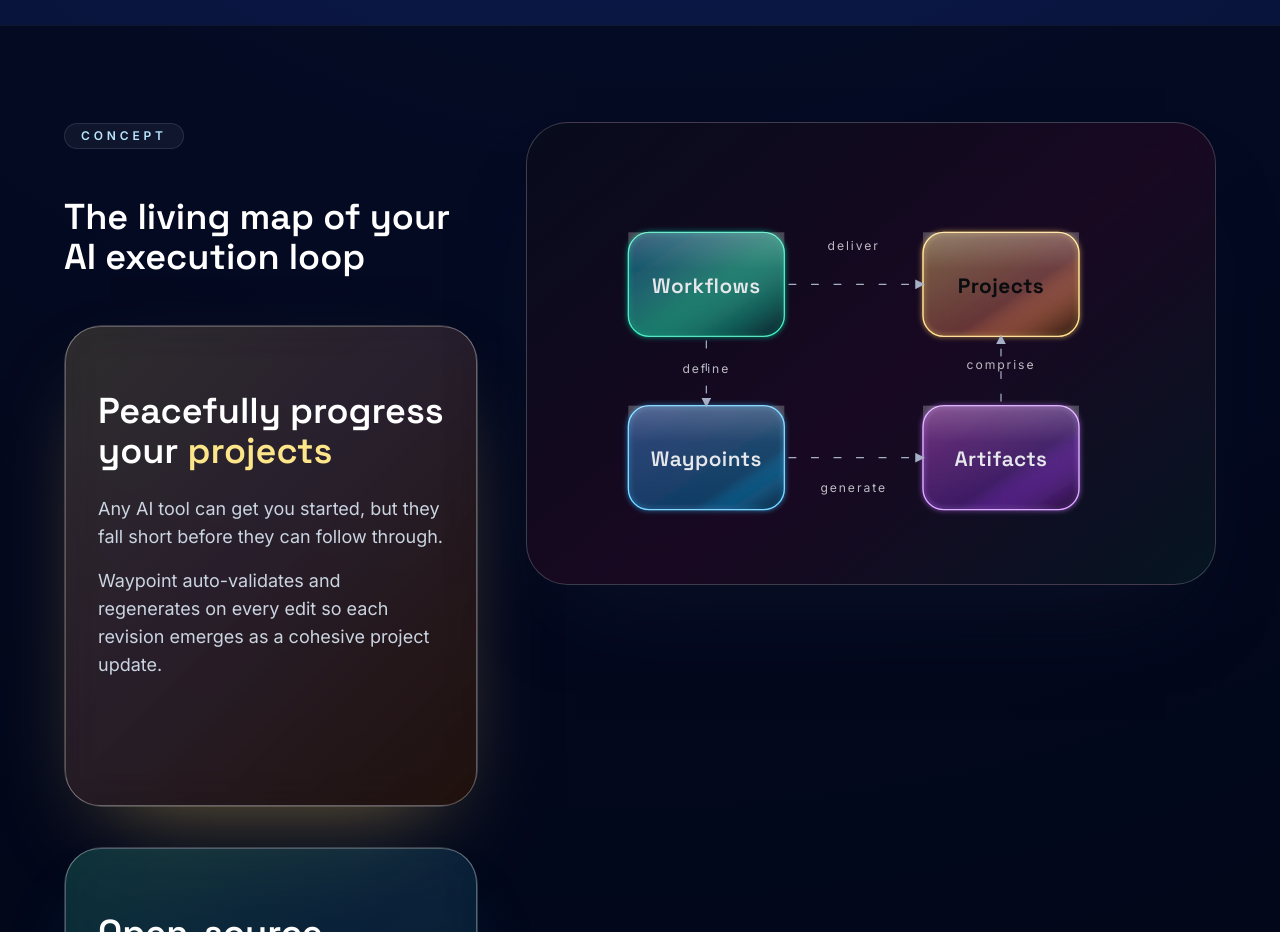
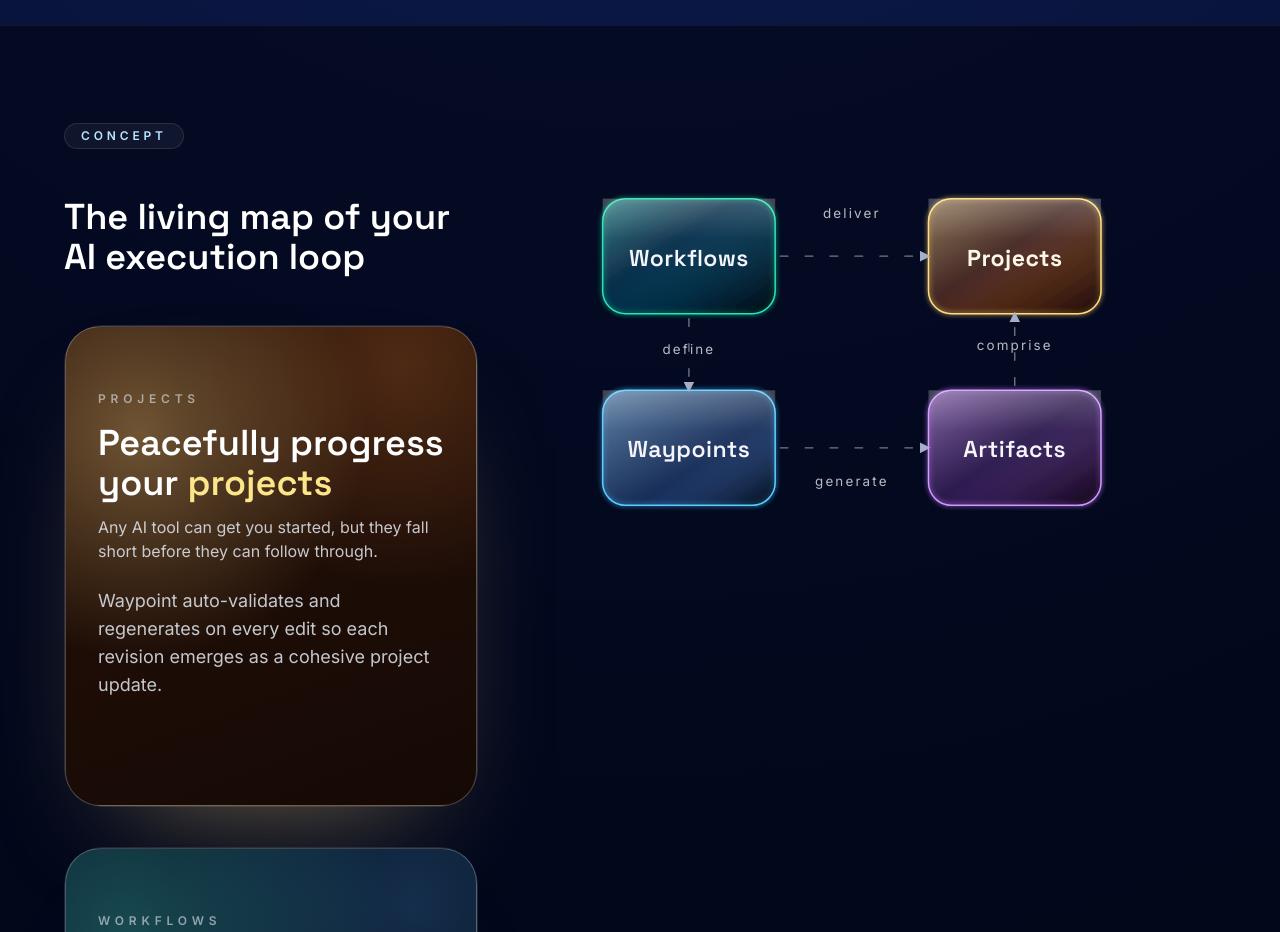
Before and after one commit to waypoint-framework/waypoint, an Astro site in the folder website/: page / in a window 1280 px wide. Shown: the part 700-1632 px from the top of the page. Built offline with nearby package versions, Linux system fonts and the light colour scheme; Astro itself is replaced by a stand-in of ours.

Commit message:
fix: gradient

```diff
--- a/website/src/components/ConceptDiagram.astro
+++ b/website/src/components/ConceptDiagram.astro
@@ -1,12 +1,12 @@
-<figure class="flex w-full flex-col gap-6 bg-transparent text-center text-slate-300" aria-labelledby="concept-title">
+<figure class="flex w-full flex-col gap-6 bg-transparent text-center text-slate-300">
   <svg
     id="concept-diagram"
     class="mx-auto h-auto w-full"
     viewBox="0 0 720 440"
-    role="img"
-    aria-labelledby="concept-title"
+    role="presentation"
+    aria-hidden="true"
+    focusable="false"
   >
-    <title id="concept-title">Workflows define waypoints, which generate artifacts that comprise projects.</title>
     <defs>
       <linearGradient id="node-shine" x1="0" y1="0" x2="0" y2="1">
         <stop offset="0%" stop-color="rgba(255,255,255,0.35)" />
@@ -54,24 +54,24 @@
         <path d="M 0 0 L 10 5 L 0 10 z" fill="#a5b0c7" />
       </marker>
       <linearGradient id="grad-workflows" x1="0%" y1="0%" x2="100%" y2="100%">
-        <stop offset="0%" stop-color="rgba(14,165,233,0.15)" />
-        <stop offset="50%" stop-color="rgba(34,197,160,0.35)" />
-        <stop offset="100%" stop-color="rgba(5,28,41,0.9)" />
+        <stop offset="0%" stop-color="rgba(71,202,195,0.35)" />
+        <stop offset="40%" stop-color="rgba(16,85,120,0.25)" />
+        <stop offset="100%" stop-color="rgba(2,7,16,0.95)" />
       </linearGradient>
       <linearGradient id="grad-projects" x1="0%" y1="0%" x2="100%" y2="100%">
-        <stop offset="0%" stop-color="rgba(255,209,102,0.22)" />
-        <stop offset="60%" stop-color="rgba(255,138,92,0.18)" />
-        <stop offset="100%" stop-color="rgba(34,18,12,0.92)" />
+        <stop offset="0%" stop-color="rgba(255,206,126,0.32)" />
+        <stop offset="45%" stop-color="rgba(145,72,30,0.25)" />
+        <stop offset="100%" stop-color="rgba(26,8,4,0.95)" />
       </linearGradient>
       <linearGradient id="grad-waypoints" x1="0%" y1="0%" x2="100%" y2="100%">
-        <stop offset="0%" stop-color="rgba(59,130,246,0.22)" />
-        <stop offset="70%" stop-color="rgba(14,165,233,0.18)" />
-        <stop offset="100%" stop-color="rgba(12,21,43,0.92)" />
+        <stop offset="0%" stop-color="rgba(146,204,255,0.35)" />
+        <stop offset="60%" stop-color="rgba(48,92,160,0.25)" />
+        <stop offset="100%" stop-color="rgba(3,10,24,0.95)" />
       </linearGradient>
       <linearGradient id="grad-artifacts" x1="0%" y1="0%" x2="100%" y2="100%">
-        <stop offset="0%" stop-color="rgba(217,70,239,0.22)" />
-        <stop offset="60%" stop-color="rgba(147,51,234,0.18)" />
-        <stop offset="100%" stop-color="rgba(30,12,45,0.92)" />
+        <stop offset="0%" stop-color="rgba(215,154,255,0.35)" />
+        <stop offset="50%" stop-color="rgba(92,45,134,0.25)" />
+        <stop offset="100%" stop-color="rgba(14,5,20,0.95)" />
       </linearGradient>
       <style>
         :root {
@@ -95,21 +95,21 @@
           font-size: 24px;
           font-weight: 600;
           letter-spacing: 0.02em;
-          fill: #e6e7eb;
+          fill: #f5f5fb;
         }
 
-        #concept-diagram .node-outline {
+        #concept-diagram .node-border {
           rx: 24px;
           ry: 24px;
           fill: none;
-          stroke: rgba(255, 255, 255, 0.45);
-          stroke-width: 1.1px;
+          stroke: rgba(255, 255, 255, 0.22);
+          stroke-width: 1.2px;
           mix-blend-mode: screen;
         }
 
         #concept-diagram .node-projects .node-label {
           font-weight: 700;
-          fill: #0b0c10;
+          fill: #fff8e9;
         }
 
         #concept-diagram .node-glass {
@@ -158,7 +158,7 @@
         }
 
         #concept-diagram .edge-group .edge-path {
-          stroke: #a5b0c7;
+          stroke: rgba(255, 255, 255, 0.45);
           filter: none;
         }
 
@@ -197,28 +197,28 @@
 
     <g class="node node-workflows" transform="translate(80 80)">
       <rect class="node-rect" width="180" height="120" />
-      <rect class="node-outline" width="180" height="120" />
+      <rect class="node-border" width="180" height="120" />
       <rect class="node-glass" width="180" height="120" />
       <text class="node-label" x="90" y="70" text-anchor="middle">Workflows</text>
     </g>
 
     <g class="node node-projects" transform="translate(420 80)">
       <rect class="node-rect" width="180" height="120" />
-      <rect class="node-outline" width="180" height="120" />
+      <rect class="node-border" width="180" height="120" />
       <rect class="node-glass" width="180" height="120" />
       <text class="node-label" x="90" y="70" text-anchor="middle">Projects</text>
     </g>
 
     <g class="node node-waypoints" transform="translate(80 280)">
       <rect class="node-rect" width="180" height="120" />
-      <rect class="node-outline" width="180" height="120" />
+      <rect class="node-border" width="180" height="120" />
       <rect class="node-glass" width="180" height="120" />
       <text class="node-label" x="90" y="70" text-anchor="middle">Waypoints</text>
     </g>
 
     <g class="node node-artifacts" transform="translate(420 280)">
       <rect class="node-rect" width="180" height="120" />
-      <rect class="node-outline" width="180" height="120" />
+      <rect class="node-border" width="180" height="120" />
       <rect class="node-glass" width="180" height="120" />
       <text class="node-label" x="90" y="70" text-anchor="middle">Artifacts</text>
     </g>
--- a/website/src/pages/index.astro
+++ b/website/src/pages/index.astro
@@ -39,23 +39,27 @@ const features = [
 
 const featureThemes = {
   Projects: {
-    panel: 'linear-gradient(135deg, rgba(255,209,102,0.15) 0%, rgba(255,138,92,0.12) 45%, rgba(34,18,12,0.92) 100%)',
-    shadow: '0 40px 90px -45px rgba(255,209,102,0.5)',
+    panel:
+      'radial-gradient(circle at 18% 22%, rgba(255,213,134,0.35), transparent 45%), radial-gradient(circle at 82% 8%, rgba(255,150,75,0.2), transparent 40%), linear-gradient(160deg, rgba(41,18,7,0.95) 0%, rgba(23,10,3,0.92) 100%)',
+    shadow: '0 55px 120px -65px rgba(255,215,130,0.5)',
     heading: 'text-amber-200'
   },
   Workflows: {
-    panel: 'linear-gradient(140deg, rgba(34,197,160,0.2) 0%, rgba(14,165,233,0.12) 40%, rgba(7,28,41,0.92) 100%)',
-    shadow: '0 40px 90px -45px rgba(14,165,233,0.45)',
+    panel:
+      'radial-gradient(circle at 15% 18%, rgba(71,202,195,0.3), transparent 50%), radial-gradient(circle at 85% 12%, rgba(90,163,255,0.2), transparent 45%), linear-gradient(160deg, rgba(5,22,38,0.94) 0%, rgba(2,7,16,0.92) 100%)',
+    shadow: '0 55px 120px -70px rgba(21,169,233,0.4)',
     heading: 'text-emerald-200'
   },
   Artifacts: {
-    panel: 'linear-gradient(150deg, rgba(217,70,239,0.2) 0%, rgba(147,51,234,0.12) 40%, rgba(30,12,45,0.92) 100%)',
-    shadow: '0 40px 90px -45px rgba(217,70,239,0.45)',
+    panel:
+      'radial-gradient(circle at 28% 32%, rgba(215,154,255,0.32), transparent 50%), radial-gradient(circle at 78% 15%, rgba(170,105,237,0.2), transparent 45%), linear-gradient(160deg, rgba(26,9,32,0.95) 0%, rgba(14,5,20,0.92) 100%)',
+    shadow: '0 55px 120px -70px rgba(217,70,239,0.4)',
     heading: 'text-fuchsia-200'
   },
   Waypoints: {
-    panel: 'linear-gradient(150deg, rgba(14,165,233,0.18) 0%, rgba(59,130,246,0.12) 40%, rgba(9,23,48,0.92) 100%)',
-    shadow: '0 40px 90px -45px rgba(59,130,246,0.35)',
+    panel:
+      'radial-gradient(circle at 20% 28%, rgba(146,204,255,0.35), transparent 50%), radial-gradient(circle at 80% 16%, rgba(78,166,255,0.22), transparent 45%), linear-gradient(160deg, rgba(6,24,49,0.94) 0%, rgba(3,10,24,0.92) 100%)',
+    shadow: '0 55px 120px -70px rgba(59,130,246,0.4)',
     heading: 'text-sky-200'
   }
 };
@@ -111,7 +115,7 @@ const defaultTheme = {
   </section>
 
   <section id="concept" class="border-y border-white/5 bg-slate-950/70">
-    <div class="grid w-full gap-12 px-6 py-24 lg:grid-cols-[minmax(0,_0.9fr)_minmax(0,_1.5fr)] lg:items-start xl:px-16">
+    <div class="grid w-full gap-10 px-4 py-24 sm:px-6 lg:grid-cols-[minmax(0,_0.9fr)_minmax(0,_1.5fr)] lg:items-start lg:gap-12 lg:px-10 xl:px-16 2xl:px-24">
       <div class="space-y-12">
         <div class="inline-flex rounded-full border border-white/10 bg-white/5 px-4 py-1 text-xs font-semibold uppercase tracking-[0.32em] text-sky-200">
           Concept
@@ -128,16 +132,15 @@ const defaultTheme = {
             const before = highlightIndex >= 0 ? title.slice(0, highlightIndex) : '';
             const highlighted = highlightIndex >= 0 ? title.slice(highlightIndex, highlightIndex + highlightLength) : '';
             const after = highlightIndex >= 0 ? title.slice(highlightIndex + highlightLength) : '';
+            const [subheading, ...restParagraphs] = paragraphs;
             return (
-              <article
-                class="rounded-[2.4rem]"
-                style="border: 1px solid rgba(255,255,255,0.18); background: rgba(255,255,255,0.02); backdrop-filter: blur(18px);"
-              >
+              <article class="rounded-[2.4rem] border border-white/10 bg-[rgba(255,255,255,0.01)] backdrop-blur-xl">
                 <div
                   class="rounded-[2.2rem] border px-8 py-12 text-left transition-opacity duration-500 lg:min-h-[60vh] lg:py-16"
-                  style={`background: ${theme.panel}; box-shadow: ${theme.shadow}; border-color: rgba(255,255,255,0.28); backdrop-filter: blur(26px);`}
+                  style={`background: ${theme.panel}; box-shadow: ${theme.shadow}; border-color: rgba(255,255,255,0.24); backdrop-filter: blur(32px);`}
                 >
-                  <h3 class="font-heading text-3xl font-semibold text-white md:text-4xl leading-tight">
+                  <p class="text-xs font-semibold uppercase tracking-[0.4em] text-slate-200/60">{label}</p>
+                  <h3 class="mt-4 font-heading text-3xl font-semibold leading-tight text-white md:text-4xl">
                     {highlightIndex >= 0 ? (
                       <>
                         {before}
@@ -148,8 +151,9 @@ const defaultTheme = {
                       title
                     )}
                   </h3>
-                  <div class="mt-6 space-y-4 text-lg text-slate-300">
-                    {paragraphs.map((paragraph) => (
+                  {subheading && <p class="mt-3 text-base text-slate-200/85">{subheading}</p>}
+                  <div class="mt-6 space-y-4 text-lg text-slate-200/85">
+                    {restParagraphs.map((paragraph) => (
                       <p>{paragraph}</p>
                     ))}
                   </div>
@@ -160,12 +164,7 @@ const defaultTheme = {
         </div>
       </div>
       <div class="w-full lg:sticky lg:top-24">
-        <div
-          class="rounded-[2.6rem] border px-8 py-10"
-          style="border-color: rgba(255,255,255,0.2); background: linear-gradient(140deg, rgba(8,12,28,0.95) 0%, rgba(27,9,34,0.9) 55%, rgba(6,22,35,0.95) 100%); backdrop-filter: blur(26px); box-shadow: 0 50px 90px -50px rgba(15,23,42,0.8);"
-        >
-          <ConceptDiagram />
-        </div>
+        <ConceptDiagram />
       </div>
     </div>
   </section>
```
